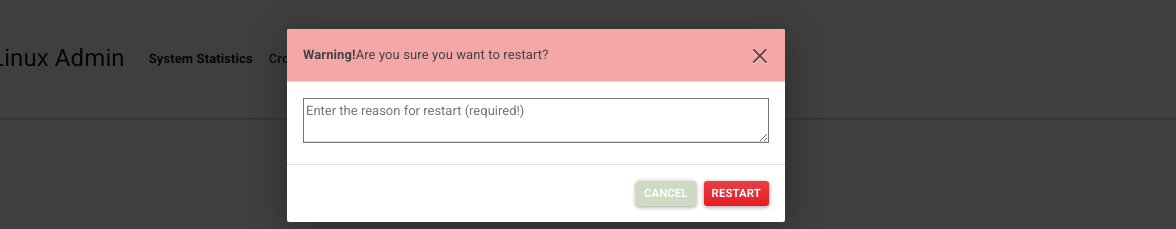
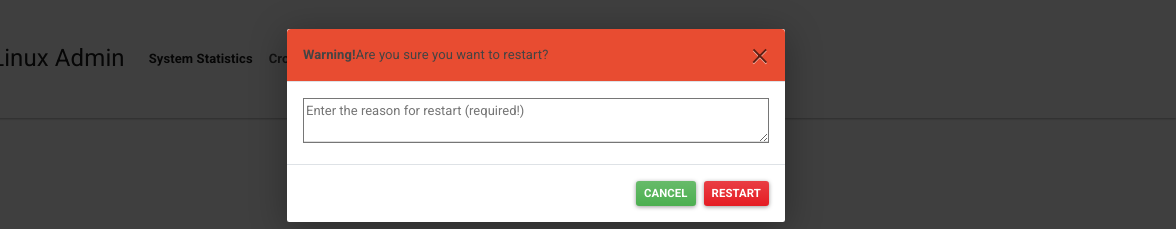
Before and after one commit to eli-11b/Linux-Admin-Dash, a plain HTML site: page templates/stats.html in a window 1280 px wide. Both pictures are taken after a click on the button "RESTART". Shown: the top 229 px of the page, 104-1280 px from the left. Drawn offline with nearby package versions, Linux system fonts and the light colour scheme.

Commit message:
changed modal

```diff
--- a/templates/stats.html
+++ b/templates/stats.html
@@ -29,7 +29,7 @@
       <div class="modal-content">
 
         <!-- Modal Header -->
-        <div class="modal-header" style="background-color: #f5a6a6;>
+        <div class="modal-header" style="background-color: #e84c31;>
           <h4 class="modal-title"><strong>Warning!</strong> Are you sure you want to restart?</h4>
           <button type="button" class="close" data-dismiss="modal">&times;</button>
         </div>
@@ -41,7 +41,7 @@
 
         <!-- Modal footer -->
         <div class="modal-footer">
-          <button type="button" class="btn btn-sm" data-dismiss="modal" style="background-color:#ccdbc1 !important; color: white;"><strong>Cancel</strong></button>
+          <button type="button" class="btn btn-success btn-sm" data-dismiss="modal" style="background-color:#ccdbc1 !important; color: white;"><strong>Cancel</strong></button>
           <button type="submit" class="btn btn-danger btn-sm"><strong>Restart</strong></button>
         </div>
 
```
Also changed, not shown: images/screenshot-modal.png.
